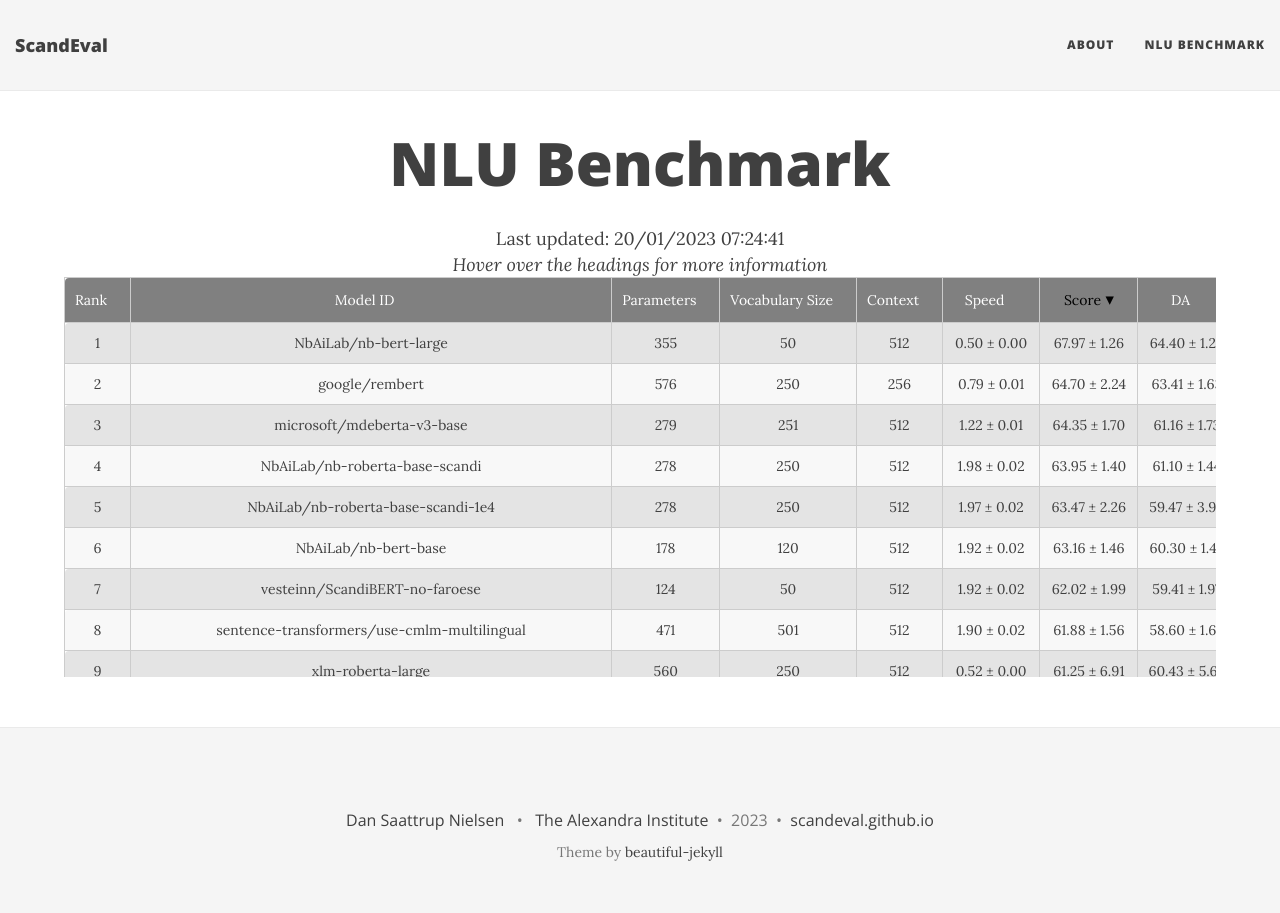
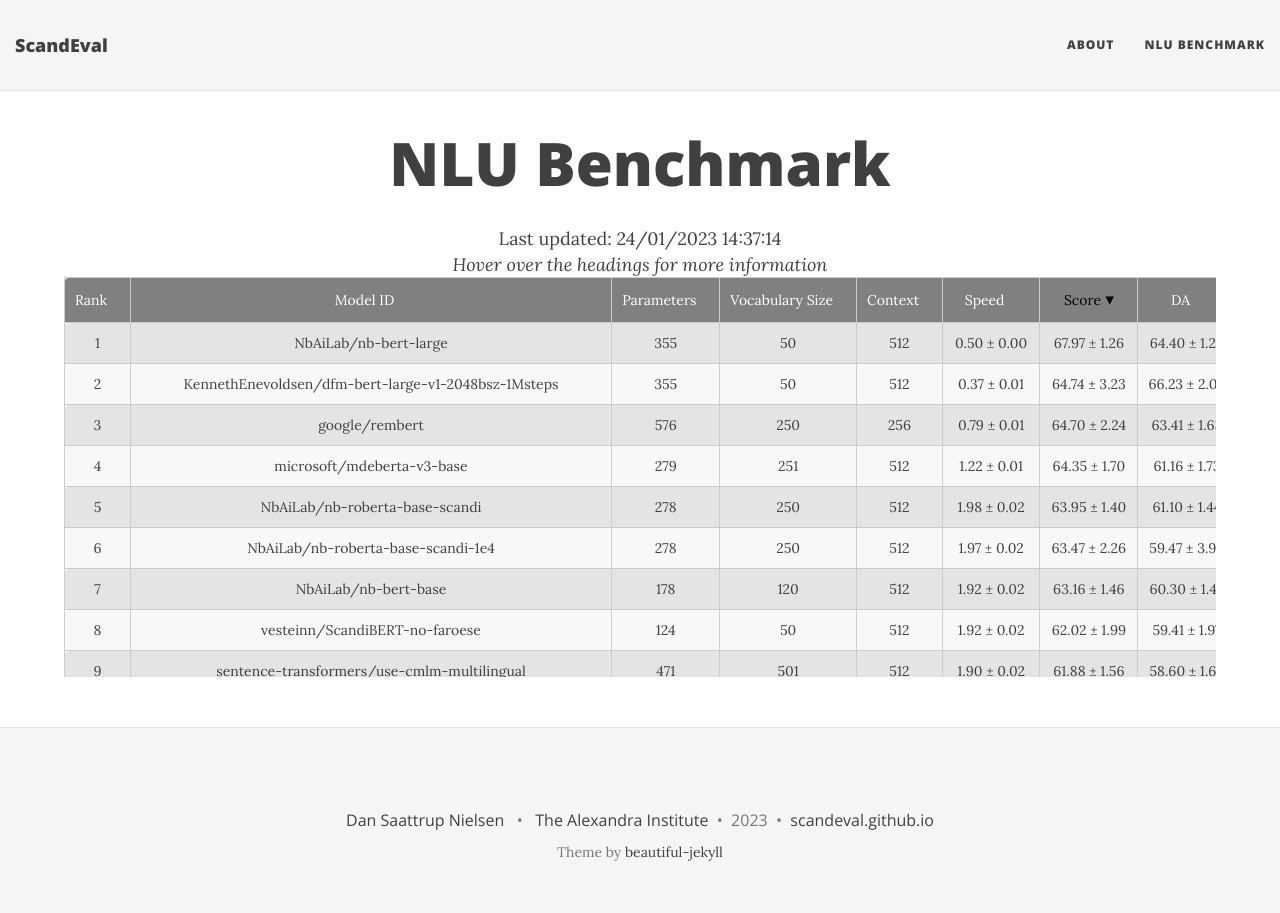
Before and after one commit to ScandEval/scandeval.github.io, a Jekyll site: the page built from nlu-benchmark.md, in a window 1280 px wide. Built offline with Jekyll 4.4.1, drawn with Linux system fonts in a browser that asks for light colours; nearby versions of some CDN libraries; some of the changed lines change nothing that is shown.

Commit message:
feat: Add KennethEnevoldsen/dfm-bert-large-v1-2048bsz-1Msteps

```diff
--- a/nlu-benchmark.md
+++ b/nlu-benchmark.md
@@ -3,7 +3,7 @@ layout: leaderboard
 title: NLU Benchmark
 ---
 
-<center>Last updated: 20/01/2023 07:24:41</center>
+<center>Last updated: 24/01/2023 14:37:14</center>
 <center><i>Hover over the headings for more information</i></center>
 
 <div class="table-wrapper centered">
@@ -2956,6 +2956,36 @@ title: NLU Benchmark
    <td class="sv la">73.62 ± 1.17 / 86.19 ± 0.80</td> <!-- ScaLA-sv -->
    <td class="sv qa">40.66 ± 1.09 / 45.33 ± 0.88</td> <!-- ScandiQA-sv -->
   </tr>
+  <tr>
+   <td class="rank"></td> <!-- Rank -->
+   <td>KennethEnevoldsen/dfm-bert-large-v1-2048bsz-1Msteps</td> <!-- Model ID -->
+   <td class="num_model_parameters">355</td> <!-- Number of trainable parameters -->
+   <td class="vocabulary_size">50</td> <!-- Size of the model's vocabulary -->
+   <td class="max_sequence_length">512</td> <!-- Maximum sequence length of the model-->
+   <td class="speed">0.37 ± 0.01</td> <!-- Model inference speed -->
+   <td class="score"></td> <!-- ScandEval score -->
+   <td class="da-score"></td> <!-- Danish score -->
+   <td class="no-score"></td> <!-- Norwegian score -->
+   <td class="sv-score"></td> <!-- Swedish score -->
+   <td class="ner-score"></td> <!-- Mean named entity recognition score -->
+   <td class="sent-score"></td> <!-- Mean sentiment classification score -->
+   <td class="la-score"></td> <!-- Mean linguistic acceptability score -->
+   <td class="qa-score"></td> <!-- Mean question answering score -->
+   <td class="da ner">82.99 ± 1.21 / 85.27 ± 0.92</td> <!-- DaNE -->
+   <td class="da sent">52.84 ± 1.09 / 68.29 ± 0.90</td> <!-- AngryTweets -->
+   <td class="da la">76.47 ± 2.56 / 87.73 ± 1.47</td> <!-- ScaLA-da -->
+   <td class="da qa">52.63 ± 3.51 / 57.69 ± 3.31</td> <!-- ScandiQA-da -->
+   <td class="no ner">85.94 ± 0.91 / 89.62 ± 0.90</td> <!-- NorNE-nb -->
+   <td class="no ner">79.95 ± 1.77 / 84.34 ± 1.50</td> <!-- NorNE-nn -->
+   <td class="no sent">60.29 ± 1.42 / 72.45 ± 1.07</td> <!-- NoReC -->
+   <td class="no la">67.86 ± 6.78 / 82.67 ± 3.81</td> <!-- ScaLA-nb -->
+   <td class="no la">49.66 ± 13.00 / 73.36 ± 6.95</td> <!-- ScaLA-nn -->
+   <td class="no qa">54.16 ± 1.00 / 59.63 ± 1.13</td> <!-- ScandiQA-no -->
+   <td class="sv ner">59.36 ± 13.06 / 64.13 ± 14.07</td> <!-- SUC3 -->
+   <td class="sv sent">74.76 ± 1.20 / 73.38 ± 2.22</td> <!-- SweReC -->
+   <td class="sv la">66.17 ± 1.36 / 82.42 ± 0.89</td> <!-- ScaLA-sv -->
+   <td class="sv qa">55.45 ± 1.13 / 60.88 ± 1.01</td> <!-- ScandiQA-sv -->
+  </tr>
  </tbody>
 </table>
 </div>
```
Also changed, not shown: 1 other file.
